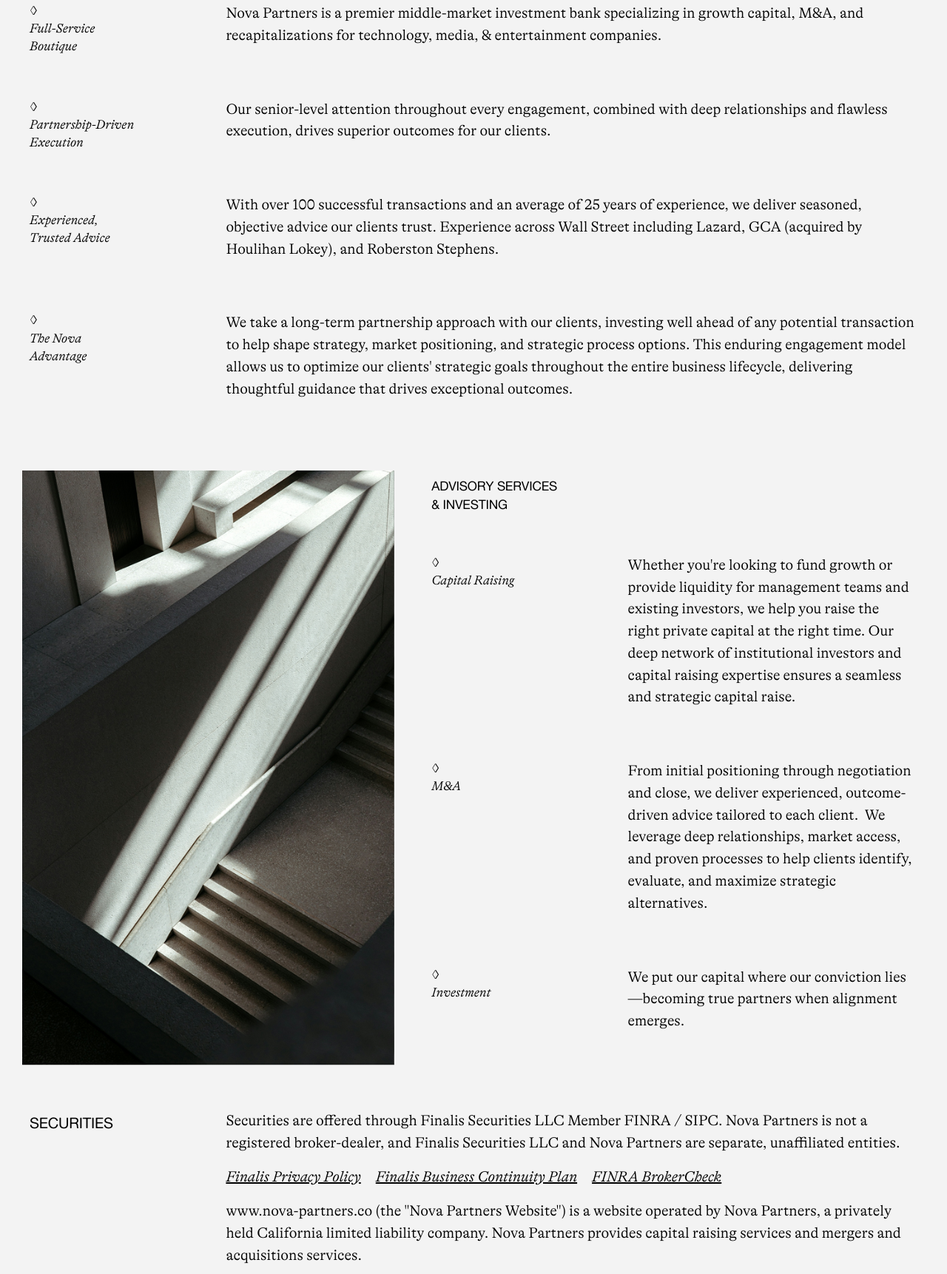
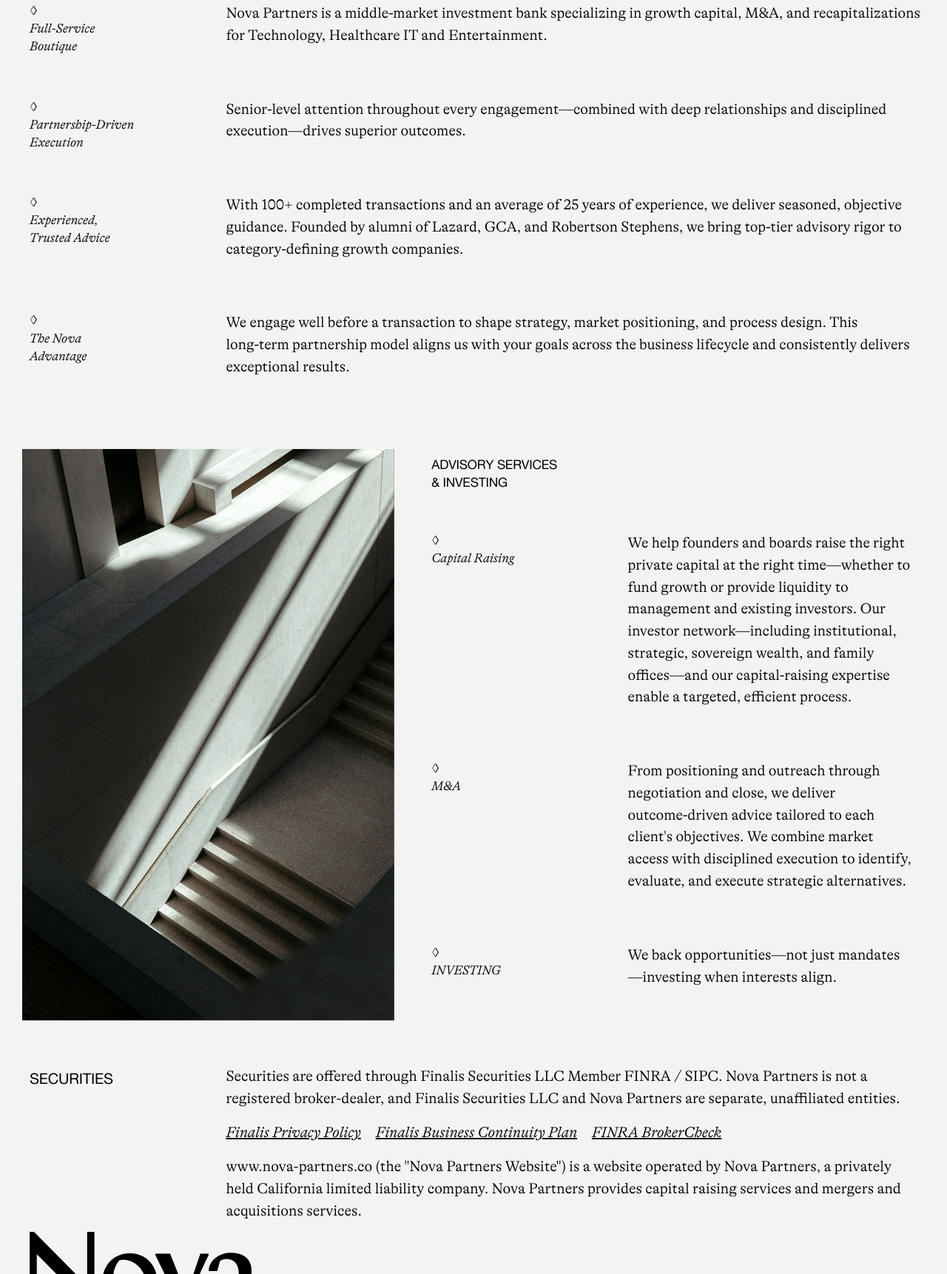
Before and after one commit to ryk-9/nova, a website: page index.html in a window 1280 px wide. Shown: the part 832-2554 px from the top of the page at 74% size. Drawn offline with nearby package versions, Linux system fonts and the light colour scheme.

Commit message:
Update website content with comprehensive text revisions: update hero subtitle to include Healthcare IT, revise all service descriptions, change Investment to INVESTING, update company descriptions to match brand messaging

```diff
--- a/index.html
+++ b/index.html
@@ -46,7 +46,7 @@
             <h1 class="hero-title">Capital <i>raising</i> and</h1>
             <div class="subtitle-container">
               <p class="hero-subtitle-1">M&A Advisory for</p>
-              <p class="hero-subtitle-2">Technology, Media & </p>
+              <p class="hero-subtitle-2">Technology, Healthcare IT & </p>
               <p class="hero-subtitle-3">Entertainment</p>
             </div>
             <img class="hero-image" src="./static/img/hero.svg" alt="Hero Logo"/>
@@ -56,32 +56,26 @@
           <article class="service">
             <h3 class="service-title">◊<br>Full-Service<br>Boutique</h3>
             <p class="service-description">
-              Nova Partners is a premier middle-market investment bank specializing in growth capital, M&A,
-              and recapitalizations for technology, media, & entertainment companies.
+              Nova Partners is a middle‑market investment bank specializing in growth capital, M&A, and recapitalizations for Technology, Healthcare IT and Entertainment.
             </p>
           </article>
           <article class="service">
             <h3 class="service-title">◊<br>Partnership-Driven<br>Execution</h3>
             <p class="service-description">
-              Our senior-level attention throughout every engagement, combined with deep relationships and flawless execution,
-              drives superior outcomes for our clients.
+              Senior‑level attention throughout every engagement—combined with deep relationships and disciplined execution—drives superior outcomes.
             </p>
           </article>
           <article class="service">
             <h3 class="service-title">◊<br>Experienced,<br>Trusted Advice</h3>
             <p class="service-description">
-              With over 100 successful transactions and an average of 25 years of experience, we deliver seasoned,
-              objective advice our clients trust. Experience across Wall Street including Lazard,
-              GCA (acquired by Houlihan Lokey), and Roberston Stephens.
+              With 100+ completed transactions and an average of 25 years of experience, we deliver seasoned, objective guidance. Founded by alumni of Lazard, GCA, and Robertson Stephens, we bring top‑tier advisory rigor to category‑defining growth companies.
             </p>
           </article>
           </article>
           <article class="service">
             <h3 class="service-title">◊<br>The Nova<br>Advantage</h3>
             <p class="service-description">
-              We take a long-term partnership approach with our clients, investing well ahead of any potential transaction to help shape strategy,
-              market positioning, and strategic process options. This enduring engagement model allows us to optimize our clients' strategic goals
-              throughout the entire business lifecycle, delivering thoughtful guidance that drives exceptional outcomes.
+              We engage well before a transaction to shape strategy, market positioning, and process design. This long‑term partnership model aligns us with your goals across the business lifecycle and consistently delivers exceptional results.
             </p>
           </article>
         </section>
@@ -108,21 +102,19 @@
             <article class="service" id="capital-raising">
               <h3 class="service-title">◊<br>Capital Raising</h3>
               <p class="service-description">
-          Whether you're looking to fund growth or provide liquidity for management teams and existing investors, we
-          help you raise the right private capital at the right time. Our deep network of institutional investors
-          and capital raising expertise ensures a seamless and strategic capital raise.
+          We help founders and boards raise the right private capital at the right time—whether to fund growth or provide liquidity to management and existing investors. Our investor network—including institutional, strategic, sovereign wealth, and family offices—and our capital‑raising expertise enable a targeted, efficient process.
               </p>
             </article>
             <article class="service">
               <h3 class="service-title">◊<br>M&amp;A</h3>
               <p class="service-description">
-          From initial positioning through negotiation and close, we deliver experienced, outcome-driven advice tailored to each client.  We leverage deep relationships, market access, and proven processes to help clients identify, evaluate, and maximize strategic alternatives.
+          From positioning and outreach through negotiation and close, we deliver outcome‑driven advice tailored to each client's objectives. We combine market access with disciplined execution to identify, evaluate, and execute strategic alternatives.
               </p>
             </article>
             <article class="service">
-              <h3 class="service-title">◊<br>Investment</h3>
+              <h3 class="service-title">◊<br>INVESTING</h3>
               <p class="service-description">
-          We put our capital where our conviction lies—becoming true partners when alignment emerges.
+          We back opportunities—not just mandates—investing when interests align.
               </p>
             </article>
           </div>
```
